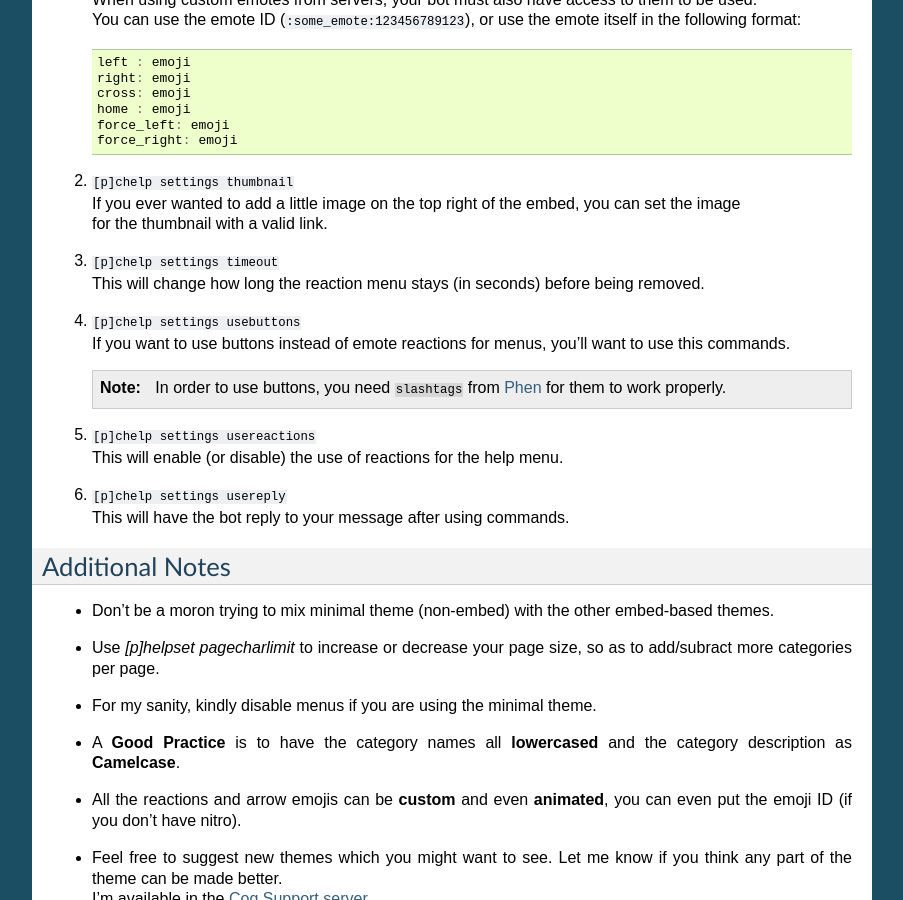
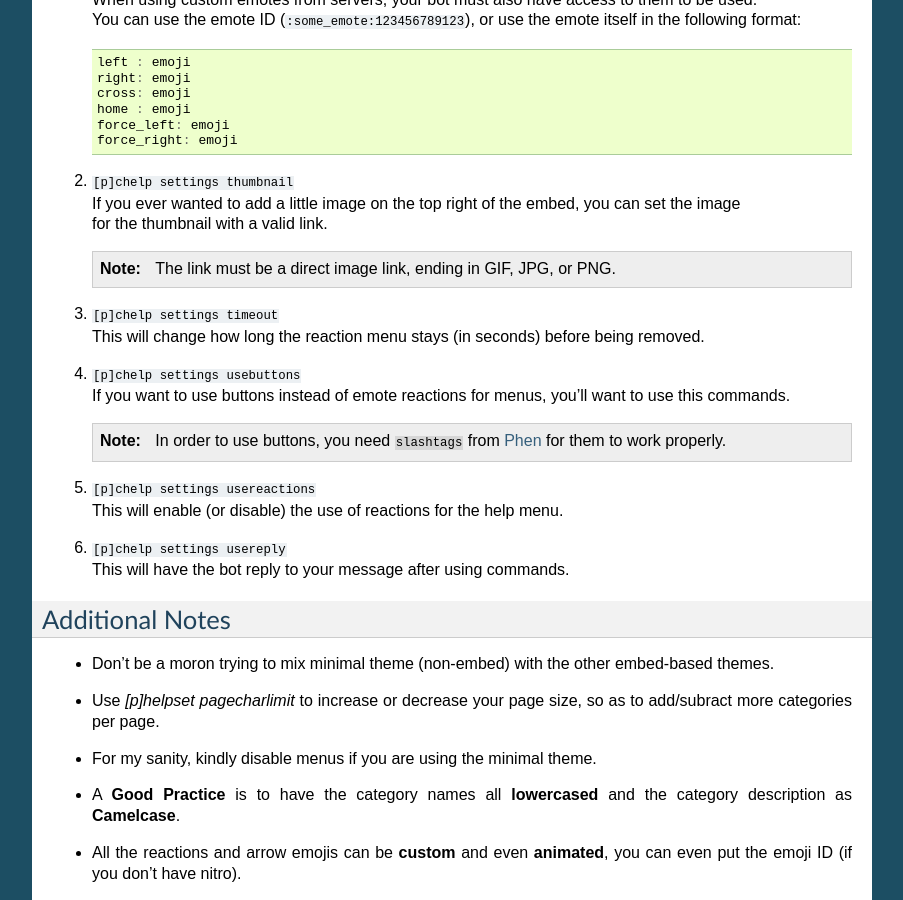
Before and after one commit to npc203/npc-cogs, a Sphinx documentation site: the page built from docs/source/customhelp.rst, in a window 1280 px wide and 900 px high, scrolled down 4628 px. Shown: the whole window, without its empty margins (198-1101 px from the left). Built offline with Sphinx 7.4.7, drawn with Linux system fonts in a browser that asks for light colours.

Commit message:
Add note about thumbnails

```diff
--- a/docs/source/customhelp.rst
+++ b/docs/source/customhelp.rst
@@ -140,6 +140,9 @@ Custom Help Settings
    | If you ever wanted to add a little image on the top right of the embed, you can set the image
    | for the thumbnail with a valid link.
 
+   .. note::
+      The link must be a direct image link, ending in GIF, JPG, or PNG.
+
 3. | ``[p]chelp settings timeout``
    | This will change how long the reaction menu stays (in seconds) before being removed.
 
```
